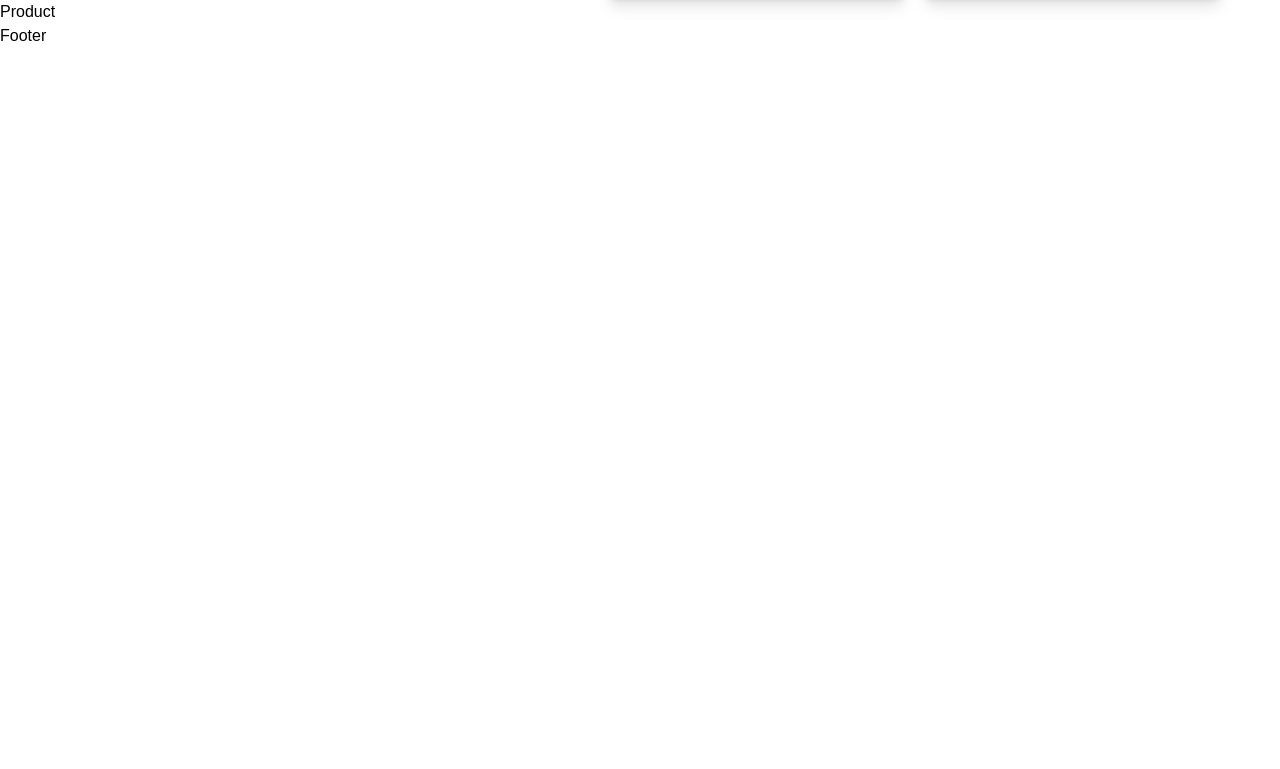
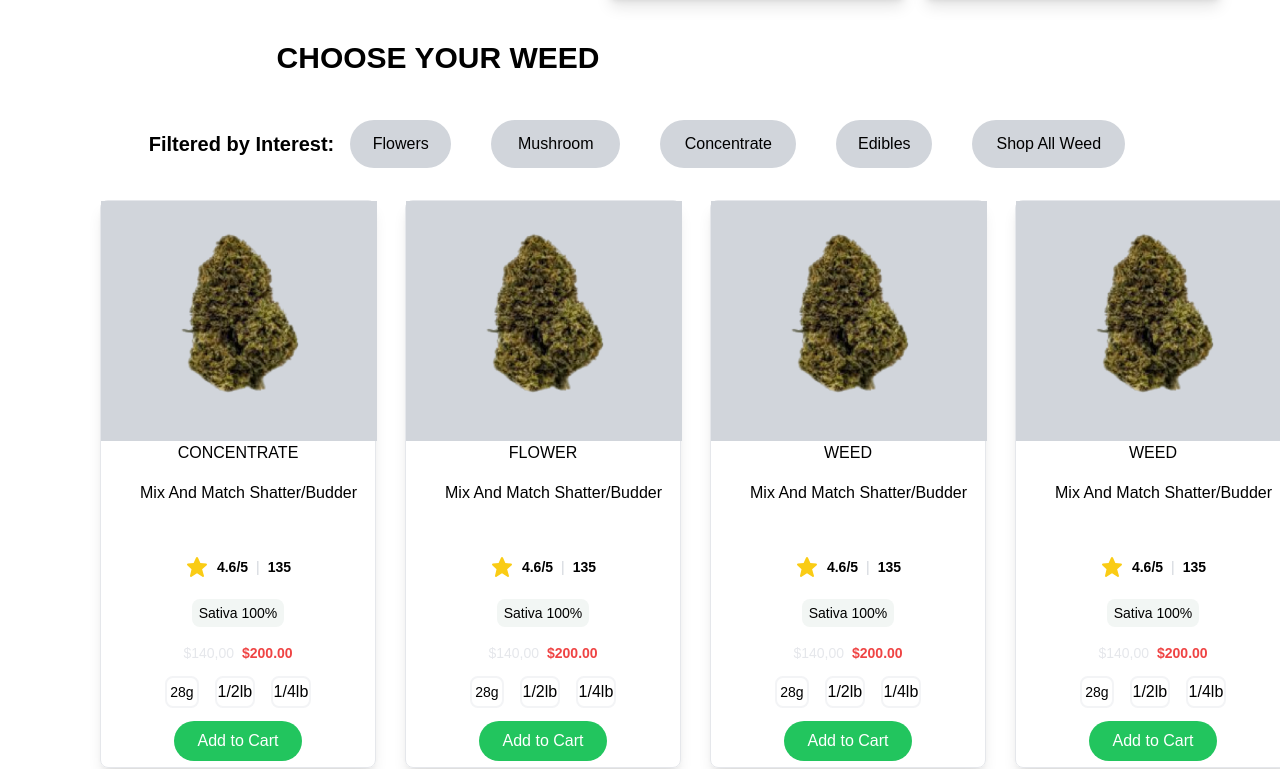
Before and after one commit to GboyegaAkere/medcannis, a React (Vite) app: page / in a window 1280 px wide. Shown: the part 2574-3343 px from the top of the page. Before the commit the page ends 2622 px from the top, so only its background shows below. Built offline with nearby package versions, Linux system fonts and the light colour scheme.

Commit message:
new commit

```diff
--- a/src/components/BestSeller.jsx
+++ b/src/components/BestSeller.jsx
@@ -15,13 +15,13 @@ const BestSeller = ({data}) => {
     //     setProduct(filteredProducts);
     //   };
 
-    const settings = {
-        dots: true,
-        infinite: true,
-        speed: 500,
-        slidesToShow: 1,
-        slidesToScroll: 1
-      };
+    // const settings = {
+    //     dots: true,
+    //     infinite: true,
+    //     speed: 500,
+    //     slidesToShow: 1,
+    //     slidesToScroll: 1
+    //   };
 
 
   return (
@@ -55,7 +55,7 @@ const BestSeller = ({data}) => {
            <div className='flex flex-row items-center mx-5  gap-4'>
            {products && products.map((items,index)=>{
                     return(
-                        <div key={index} className='w-[291px] h-[568px]  md:mx-auto ml-6 border-2  border-gray-100 rounded-lg '>
+                        <div key={index} className='w-[291px] h-[568px]  md:mx-auto ml-6 border  shadow-lg rounded-lg '>
                             <div className=' w-[291px] rounded-lg h-[240px] bg-gray-200 flex items-center justify-center'>
                                 <img src={items.image} alt="" />
                             </div>
--- a/src/components/Header.jsx
+++ b/src/components/Header.jsx
@@ -46,7 +46,7 @@ const Header = () => {
         </div>
 
       </div>
-        <div className= 'md:hidden flex flex-row items-center mx-auto ml-12 gap-2 mt-2  w-[390px] h-[60px]'>
+        <div className= 'md:hidden flex flex-row items-center mx-auto gap-2 mt-2  w-[390px] h-[60px]'>
           <input type="text" placeholder='Search' className='w-[298px] pl-3  h-[36px] rounded-full border-2 border-gray-100' />
           <div className='w-[36px] h-[36px] bg-green-500 rounded-full flex justify-center items-center mr-12'>
            <BsSearch className='w-[18px] h-[18px]'/>
--- a/src/components/Product.jsx
+++ b/src/components/Product.jsx
@@ -1,9 +1,81 @@
 import React from 'react'
+import { products } from '../data/product'
+import {BiSolidStar} from "react-icons/bi"
+import { products2 } from '../data/product'
 
 const Product = () => {
   return (
-    <div>
-      <p>Product</p>
+    <div className='mt-10'>
+      <div className='w-326px h-38px md:w-[636px] flex justify-center md:ml-[120px]'>
+        <p className='text-3xl font-semibold'>CHOOSE YOUR WEED</p>
+      </div>
+
+      <div className='w-[366px] ml-[37px] h-[112px] md:gap-4 gap-3  mt-3 md:w-[1200px] md:h-80px flex flex-col md:flex-row md:justify-center md:items-center'>
+          <p className='text-xl font-semibold'>Filtered by Interest:</p>
+          <div className='flex flex-row items-center gap-3 md:gap-10'>
+            <div className='w-[93px] md:w-[101px] md:h-[48px]  h-[40px] bg-gray-300 rounded-full flex justify-center'>
+             <button>Flowers</button>
+            </div>
+            <div className='w-[118px] md:w-[129px] md:h-[48px]  h-[40px] bg-gray-300 rounded-full flex justify-center'>
+             <button>Mushroom</button>
+            </div>
+            <div className='w-[124px] md:w-[136px] md:h-[48px]  h-[40px] bg-gray-300 rounded-full flex justify-center'>
+             <button>Concentrate</button>
+            </div>
+            <div className='hidden md:w-[96px] md:h-[48px]  h-[40px] bg-gray-300 rounded-full md:flex justify-center'>
+             <button>Edibles</button>
+            </div>
+            <div className='hidden md:w-[153px] md:h-[48px]  h-[40px] bg-gray-300 rounded-full md:flex justify-center'>
+             <button>Shop All Weed</button>
+            </div>
+          </div>
+      </div>
+
+      <div className='grid md:grid-cols-4 grid-cols-2 items-center gap-5 md:ml-[100px] mx-6 justify-center w-[342px] md:w-[1200px]'>
+           {products2 && products2.map((items,index)=>{
+                    return(
+                        <div key={index} className='w-[159px] md:w-[276px] md:h-[568px] h-[480px] border shadow-lg rounded-lg'>
+                            <div className='w-[159px] md:w-[276px] h-[160px] md:h-[240px] bg-gray-300 flex justify-center '>
+                                <img src={items.image} alt="" className='md:w-[164px] w-[120px] h-[120px] md:h-[164px] mt-8' />
+                            </div>
+                            <div className='flex flex-col items-center justify-center gap-3 md:gap-4 md:mt-0 mt-2'>
+                                <p>{items.title}</p>
+                                <div className='w-[159px] h-[72px] md:w-[276px] md:h-[54px] ml-[40px] md:ml-20'>
+                                    <p className=''>{items.description}</p>
+                                </div>
+                                <div className='flex flex-row justify-center  items-center gap-2 w-[131px] h-[18px] md:w-[158px] md:h-[32px]'>
+                                    <p className='text-yellow-400 md:text-2xl text-xs'><BiSolidStar/></p>
+                                    <p className='font-bold text-xs md:text-sm'>4.6/5</p>
+                                    <p className='text-gray-300 text-xs md:text-sm'>|</p>
+                                    <p><span className='text-sm font-bold md:text-sm'>135</span> </p>
+                                </div>
+                                <div className='w-[92px] h-[28px] bg-sec flex items-center justify-center rounded-lg'>
+                                    <p className='text-sm '>{items.energy}</p>
+                                </div>
+                                <div className='flex flex-row items-center gap-2'>
+                                    <span className='text-gray-200 text-sm'>{items.prevPrice}</span>
+                                    <span className='text-red-500 font-bold text-sm'>{items.newPrice}</span>
+                                </div>
+                                <div className='flex flex-row items-center justify-center w-[146px] h-[26px] gap-4'>
+                                    <div className='w-[42px] h-[32px] border-2 border-gray-100 flex items-center justify-center rounded-lg'>
+                                        <p className='text-sm'>28g</p>
+                                    </div>
+                                    <div className='w-[50px] h-[32px] border-2 border-gray-100 flex items-center justify-center rounded-lg'>
+                                        <p>1/2lb</p>
+                                    </div>
+                                    <div className='w-[50px] h-[32px] border-2 border-gray-100 flex items-center justify-center rounded-lg'>
+                                        <p>1/4lb</p>
+                                    </div>
+                                </div>
+                                <div className='w-[128px] h-[40px] bg-green-500 flex items-center justify-center rounded-full'>
+                                    <button className='text-white'>Add to Cart</button>
+                                </div>
+                            </div>
+                        </div>
+                    )
+                   })}
+
+           </div>
     </div>
   )
 }
--- a/src/data/product.jsx
+++ b/src/data/product.jsx
@@ -42,32 +42,114 @@ export const products = [
         category: "seller",
         flower:"mushroom"
       },
+  ];
 
-    //   {
-    //     id:4,
-    //     image:Weed2,
-    //     description:"Mix And Match Shatter/Budder",
-    //     title: "FLOWER",
-    //     reviews: "(123 reviews)",
-    //     prevPrice: "$110,00",
-    //     newPrice: "$800.00",
-    //     energy:"Indica 70%",
-    //     color: "white",
-    //     category: "onsale",
-    //     flower:"mushroom"
-    //   },
-    //   {
-    //     id:5,
-    //     image:Weed2,
-    //     description:"Mix And Match Shatter/Budder",
-    //     title: "CANNIBIS",
-    //     reviews: "(123 reviews)",
-    //     prevPrice: "$700,00",
-    //     newPrice: "$340.00",
-    //     energy:"Sativa 100%",
-    //     color: "white",
-    //     category: "bundle",
-    //     flower:"mushroom"
-    //   },
+  export const products2 = [
+    {
+        id:1,
+        image:Weed1,
+        description:"Mix And Match Shatter/Budder",
+        title: "CONCENTRATE",
+        reviews: "(123 reviews)",
+        prevPrice: "$140,00",
+        newPrice: "$200.00",
+        energy:"Sativa 100%",
+        color: "white",
+        category: "seller",
+        flower:"mushroom"
+      },
+      {
+        id:2,
+        image:Weed1,
+        description:"Mix And Match Shatter/Budder",
+        title: "FLOWER",
+        reviews: "(123 reviews)",
+        prevPrice: "$140,00",
+        newPrice: "$200.00",
+        energy:"Sativa 100%",
+        color: "white",
+        category: "seller",
+        flower:"mushroom"
+      },
+      {
+        id:3,
+        image:Weed1,
+        description:"Mix And Match Shatter/Budder",
+        title: "WEED",
+        reviews: "(123 reviews)",
+        prevPrice: "$140,00",
+        newPrice: "$200.00",
+        energy:"Sativa 100%",
+        color: "white",
+        category: "seller",
+        flower:"mushroom"
+      },
 
+      {
+        id:3,
+        image:Weed1,
+        description:"Mix And Match Shatter/Budder",
+        title: "WEED",
+        reviews: "(123 reviews)",
+        prevPrice: "$140,00",
+        newPrice: "$200.00",
+        energy:"Sativa 100%",
+        color: "white",
+        category: "seller",
+        flower:"mushroom"
+      },
+
+      {
+        id:1,
+        image:Weed1,
+        description:"Mix And Match Shatter/Budder",
+        title: "CONCENTRATE",
+        reviews: "(123 reviews)",
+        prevPrice: "$140,00",
+        newPrice: "$200.00",
+        energy:"Sativa 100%",
+        color: "white",
+        category: "seller",
+        flower:"mushroom"
+      },
+      {
+        id:2,
+        image:Weed1,
+        description:"Mix And Match Shatter/Budder",
+        title: "FLOWER",
+        reviews: "(123 reviews)",
+        prevPrice: "$140,00",
+        newPrice: "$200.00",
+        energy:"Sativa 100%",
+        color: "white",
+        category: "seller",
+        flower:"mushroom"
+      },
+      {
+        id:3,
+        image:Weed1,
+        description:"Mix And Match Shatter/Budder",
+        title: "WEED",
+        reviews: "(123 reviews)",
+        prevPrice: "$140,00",
+        newPrice: "$200.00",
+        energy:"Sativa 100%",
+        color: "white",
+        category: "seller",
+        flower:"mushroom"
+      },
+
+      {
+        id:3,
+        image:Weed1,
+        description:"Mix And Match Shatter/Budder",
+        title: "WEED",
+        reviews: "(123 reviews)",
+        prevPrice: "$140,00",
+        newPrice: "$200.00",
+        energy:"Sativa 100%",
+        color: "white",
+        category: "seller",
+        flower:"mushroom"
+      },
   ];
```
